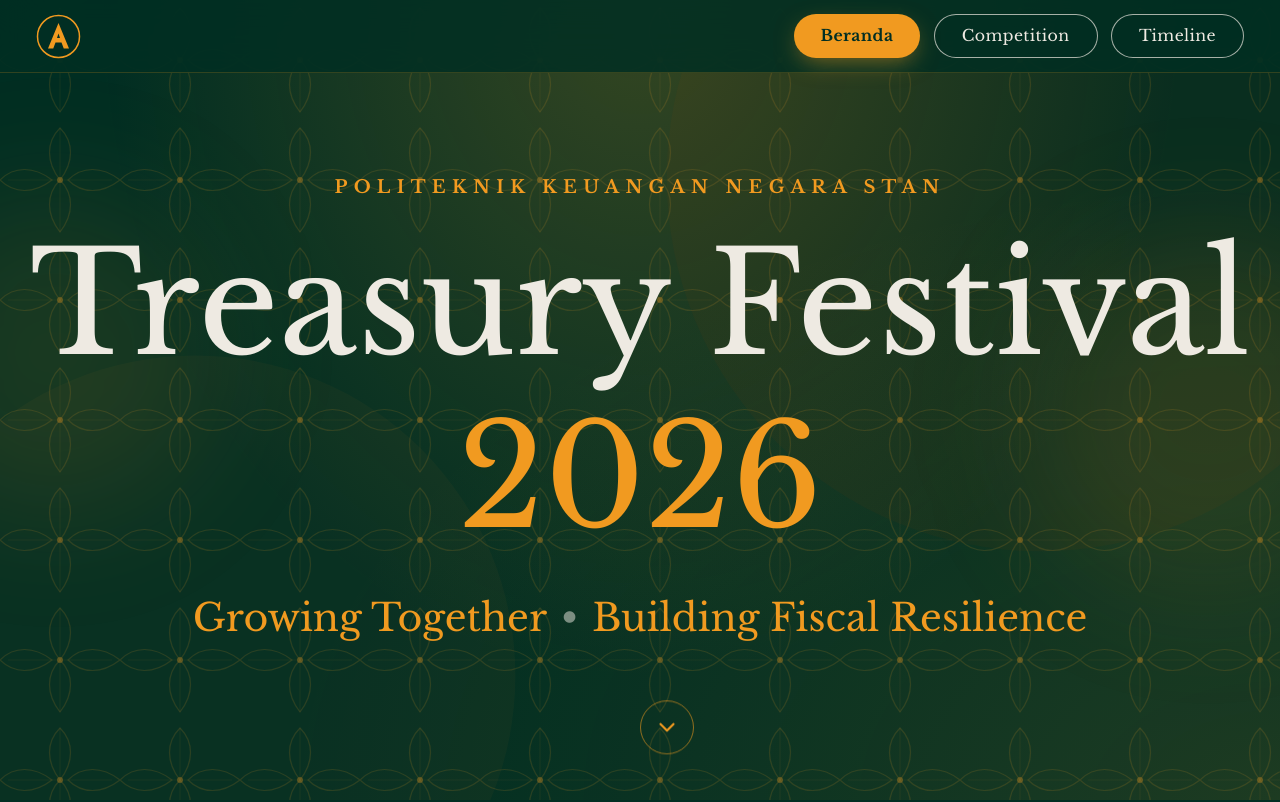
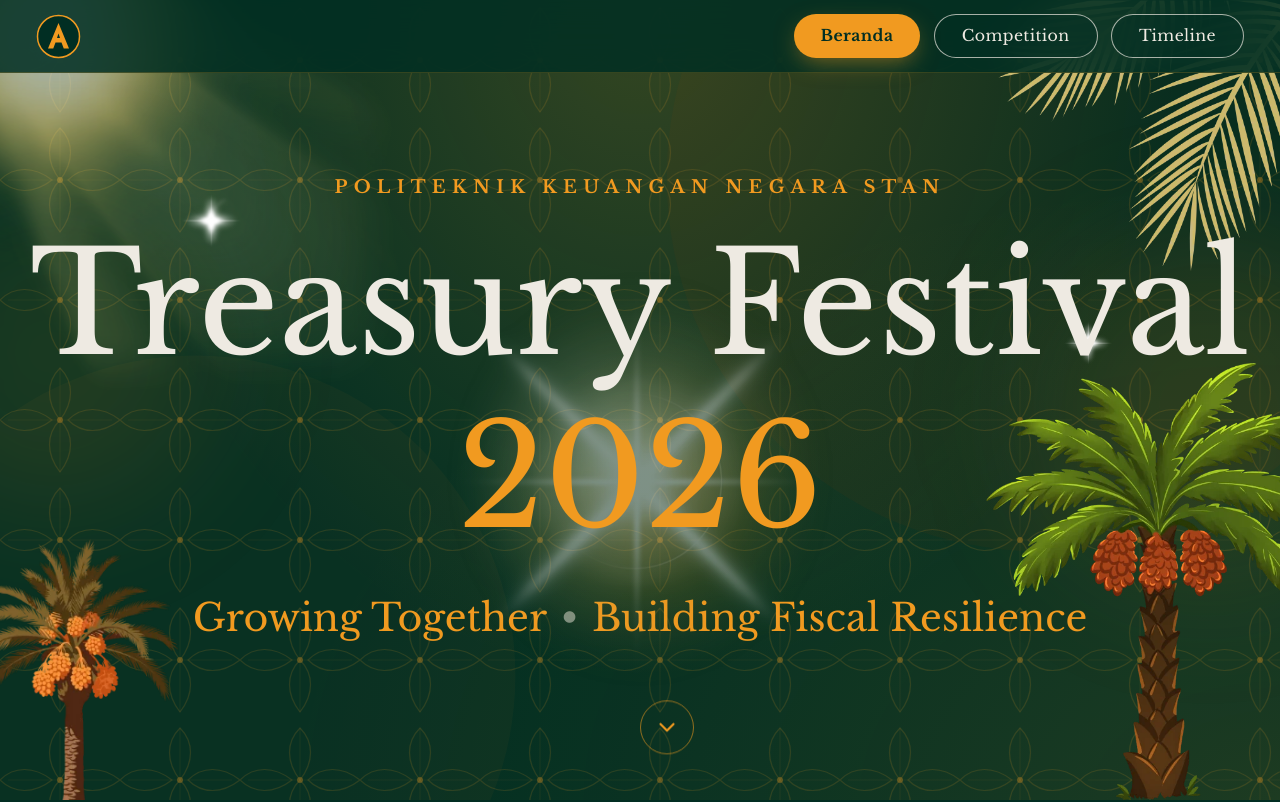
Before and after one commit to Stefanfoxa/Tfest, a React (Vite) app in the folder Tfest/: page / in a window 1280 px wide. Shown: the top 802 px of the page. Built offline with nearby package versions, Linux system fonts and the light colour scheme; a web font is replaced by a local one.

Commit message:
Update Hero.tsx

```diff
--- a/Tfest/src/components/Hero.tsx
+++ b/Tfest/src/components/Hero.tsx
@@ -1,17 +1,23 @@
 import { Link } from 'react-router-dom'
 import { ChevronDown } from 'lucide-react'
 import { EVENT } from '../data/siteContent'
+import { DecorLayer } from './Decor'
+import { DECOR } from '../decorConfig'
 
 export default function Hero() {
   return (
-    <section className="relative flex min-h-[100svh] items-center justify-center px-4 pb-24 pt-28 text-center">
-      <div className="mx-auto max-w-6xl">
+    <section className="relative flex min-h-[100svh] items-center justify-center overflow-hidden px-4 pb-24 pt-28 text-center">
+      <DecorLayer items={DECOR.hero} />
+      <div className="relative z-10 mx-auto max-w-6xl">
         <p className="text-sm font-semibold uppercase tracking-[0.35em] text-gold md:text-base">Politeknik Keuangan Negara STAN</p>
 
         {/* Dua baris terpisah (block) + jarak atas: tidak ada huruf "y" yang menimpa angka 2026. */}
-        <h1 className="mt-6 text-[clamp(52px,11vw,150px)] leading-[1.1] text-cream">
+        <h1 className="relative isolate mt-6 text-[clamp(52px,11vw,150px)] leading-[1.1] text-cream">
           <span className="block">{EVENT.nameMain}</span>
-          <span className="mt-2 block text-gold md:mt-4">{EVENT.year}</span>
+          <span className="relative mt-2 block text-gold md:mt-4">
+            <DecorLayer items={DECOR.heroYear} />
+            {EVENT.year}
+          </span>
         </h1>
 
         <p className="mt-8 text-[clamp(22px,3vw,38px)] leading-snug text-gold">
```
